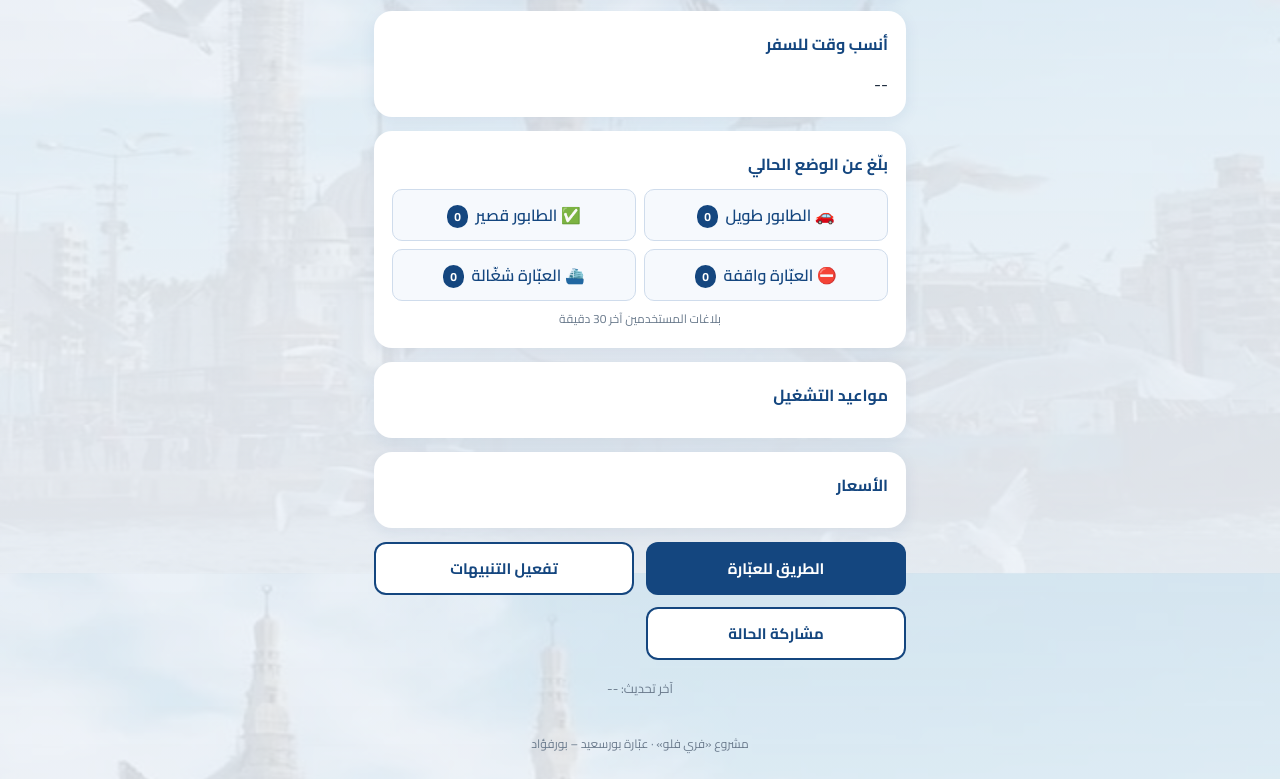
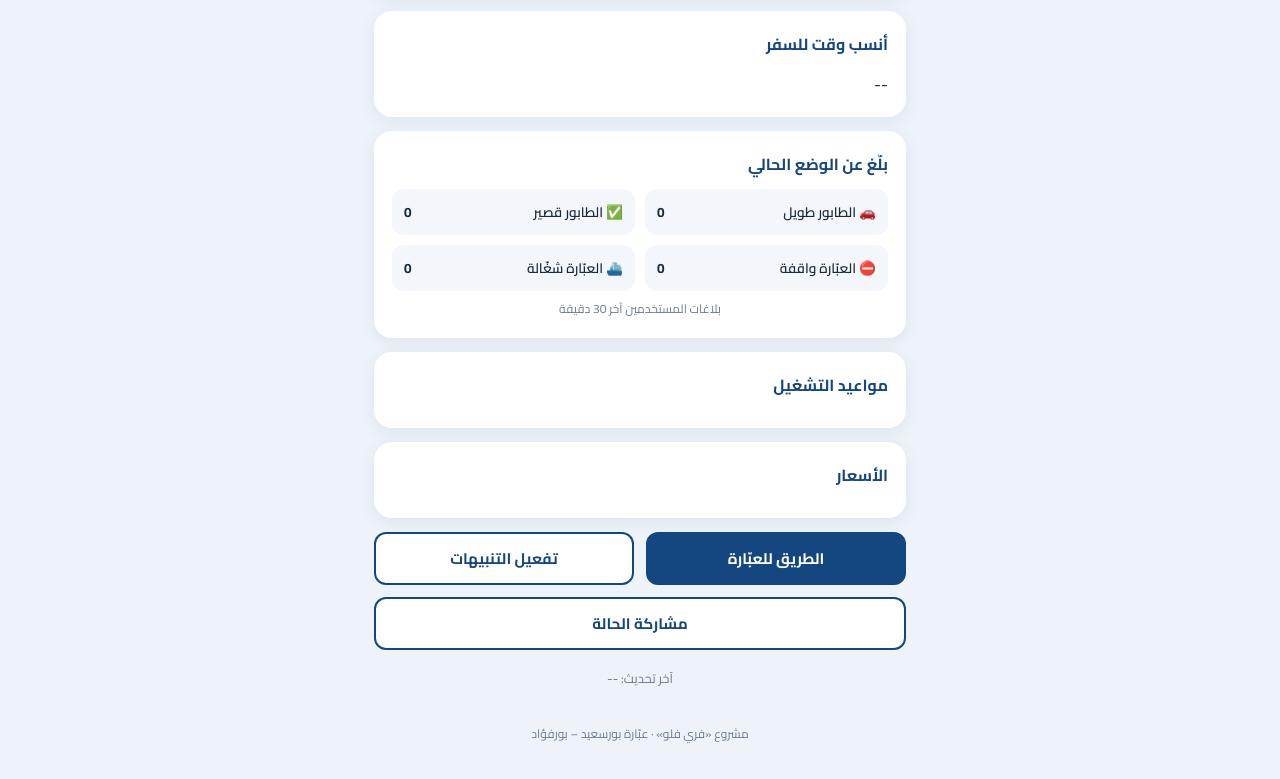
Before and after one commit to ansatf85-afk/Free-flow, a plain HTML site: page freeflow-app-v2/freeflow-app/index.html in a window 1280 px wide. Shown: the part 1027-1806 px from the top of the page. Drawn offline with Linux system fonts and the light colour scheme; no server answers.

Commit message:
Refactor background styles and update reports button

```diff
--- a/freeflow-app-v2/freeflow-app/style.css
+++ b/freeflow-app-v2/freeflow-app/style.css
@@ -13,7 +13,7 @@
 * { box-sizing: border-box; margin: 0; padding: 0; }
 body {
   font-family: "Cairo", system-ui, sans-serif;
-  background: linear-gradient(rgba(238,243,249,.86), rgba(238,243,249,.94)), url("bg.jpg") center top / cover fixed no-repeat, var(--bg);
+  background: var(--bg);
   color: var(--text);
   min-height: 100vh;
   padding-bottom: env(safe-area-inset-bottom);
@@ -97,16 +97,24 @@ footer { text-align: center; color: var(--muted); font-size: .75rem; padding: 8p
 .list li:last-child { border-bottom: 0; }
 .list li span:last-child { color: var(--navy); font-weight: 700; text-align: left; }
 
+.reports { display: grid; grid-template-columns: 1fr 1fr; gap: 10px; }
+.reports button {
+  display: flex; align-items: center; justify-content: space-between;
+  padding: 10px 12px; border-radius: 12px; border: 0; cursor: pointer;
+  background: #f3f6fa; color: var(--text); font-family: inherit;
+  font-size: .85rem; font-weight: 600; text-align: right;
+}
+.reports button span {
+  background: var(--navy); color: #fff; border-radius: 999px;
+  padding: 1px 9px; font-size: .8rem; font-weight: 800;
+}
+.reports button:active { background: #e3eaf3; }
+
 .actions { display: grid; grid-template-columns: 1fr 1fr; gap: 12px; margin-top: 14px; }
+.actions .btn:nth-child(3):last-child { grid-column: 1 / -1; }
 .btn {
   display: block; text-align: center; text-decoration: none; cursor: pointer;
   padding: 12px; border-radius: 12px; border: 0; font-family: inherit;
   font-size: .95rem; font-weight: 700; background: var(--navy); color: #fff;
 }
 .btn.alt { background: #fff; color: var(--navy); box-shadow: inset 0 0 0 2px var(--navy); }
-
-.reports { display: grid; grid-template-columns: 1fr 1fr; gap: 8px; }
-.reports button { font: inherit; font-weight: 600; padding: 10px 6px; border: 1px solid #cfdcec; border-radius: 10px; background: #f6f9fd; color: var(--navy); cursor: pointer; }
-.reports button:active { background: #e3efff; }
-.reports button:disabled { opacity: .55; }
-.reports b { background: var(--navy); color: #fff; border-radius: 999px; padding: 0 7px; font-size: .75rem; margin-right: 4px; }
```
